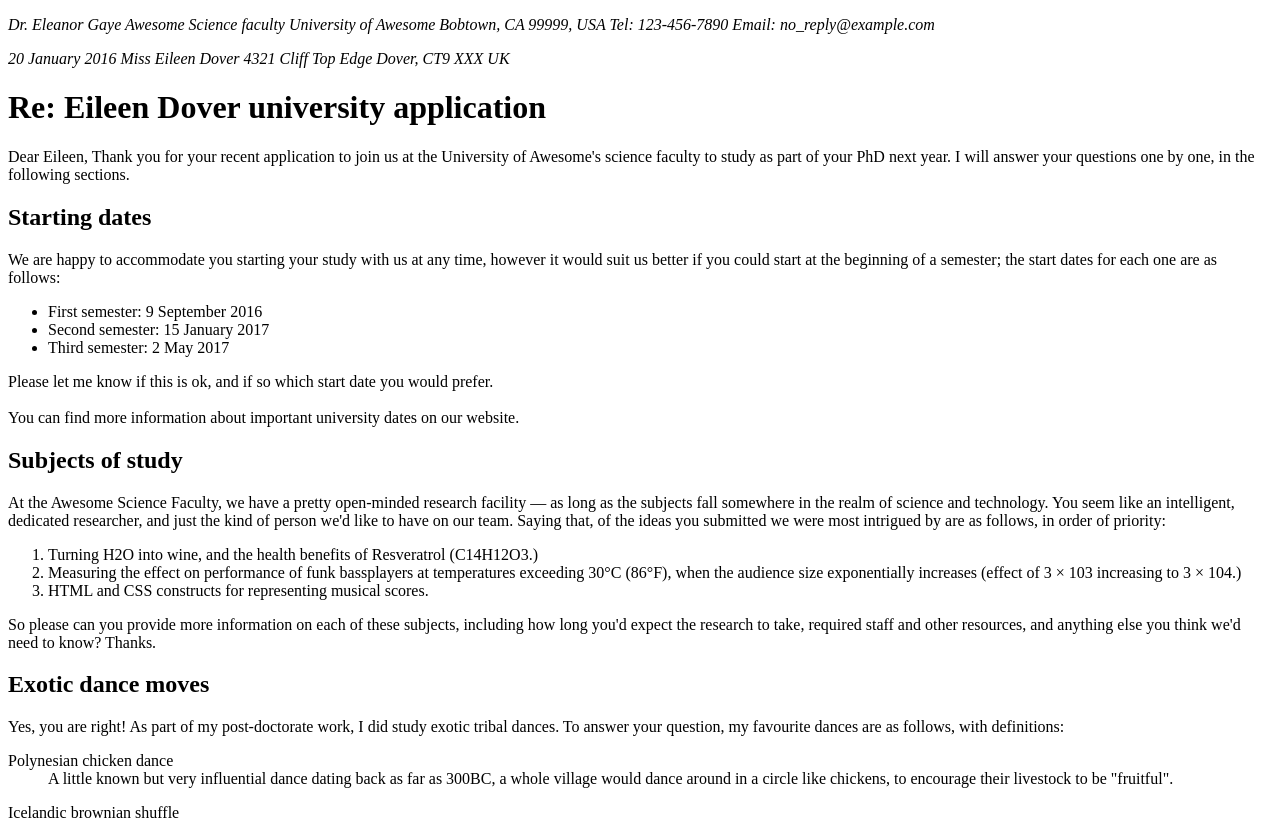
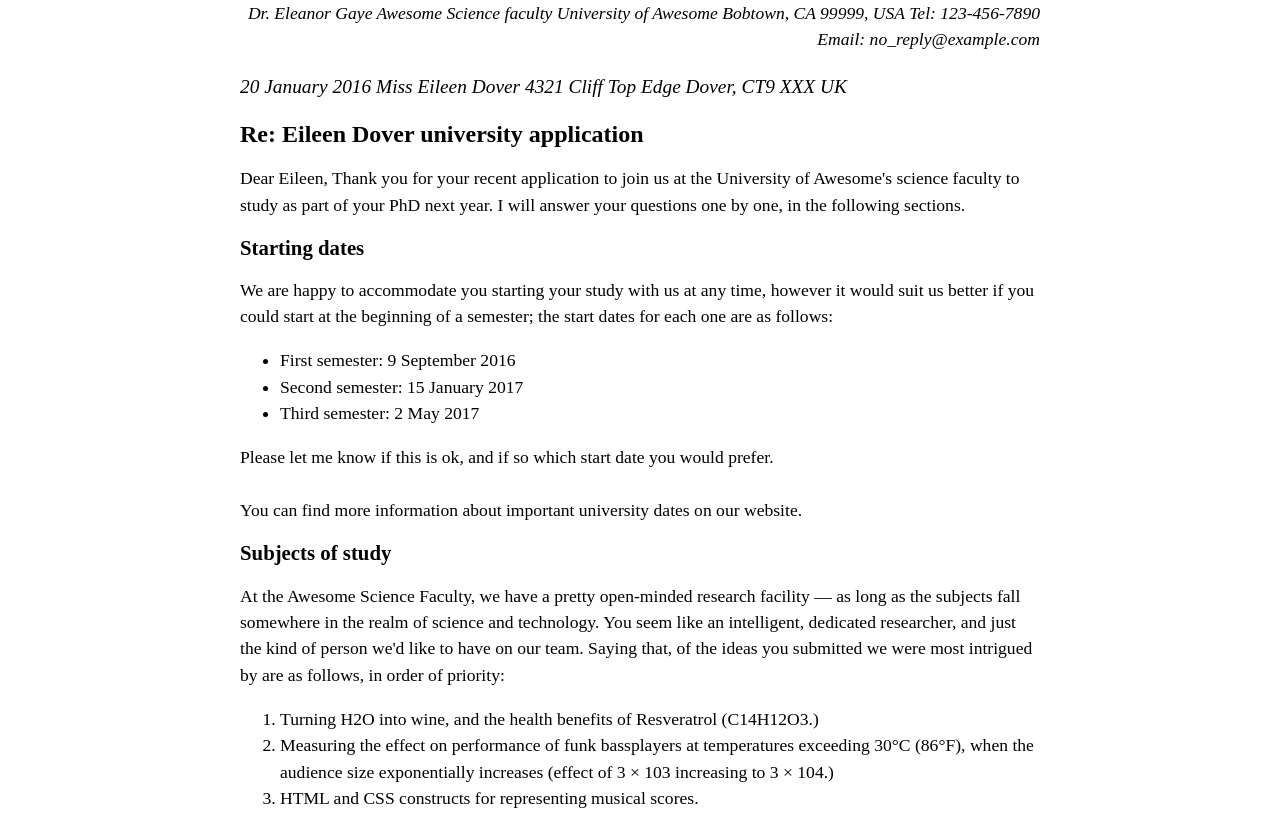
Before and after one commit to brsc6643/brsc6643.github.io, a plain HTML site: page ica3/letter-text.html in a window 1280 px wide. Shown: the top 818 px of the page. Drawn offline with Linux system fonts and the light colour scheme.

Commit message:
Updated html

```diff
--- a/ica3/letter-text.html
+++ b/ica3/letter-text.html
@@ -2,10 +2,12 @@
 <html>
 <main>
     <head>
+        <meta>
+        <title>Letter to Eileen</title>
+        <link rel = "stylesheet" href = "css.css">
     </head>
     <body>
-        <address class="sender column">
-            <p>
+        <address class="sender-column">
             Dr. Eleanor Gaye
             Awesome Science faculty
             University of Awesome
@@ -13,7 +15,6 @@
             USA
             Tel: 123-456-7890
             Email: no_reply@example.com
-            </p>
 
         </address>
 
```
Also changed, not shown: ica3/css.css (renamed from ica3/css.txt).
